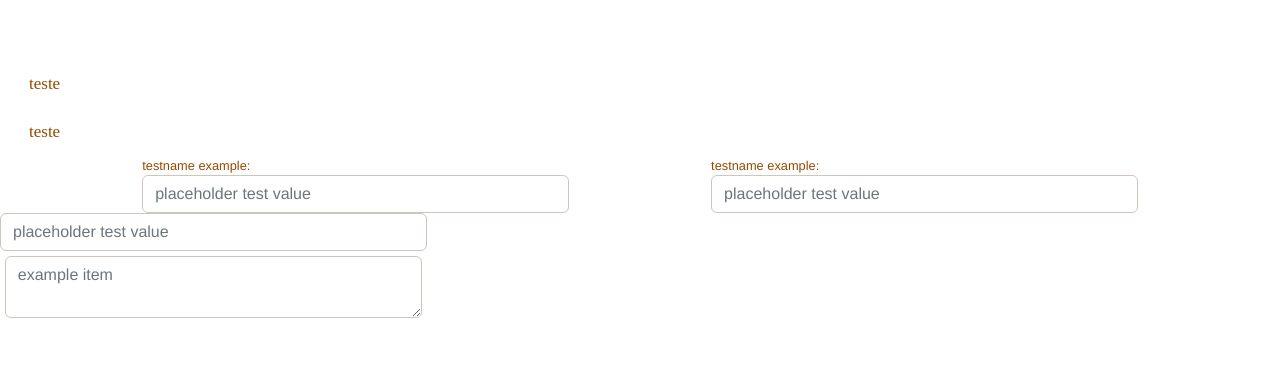
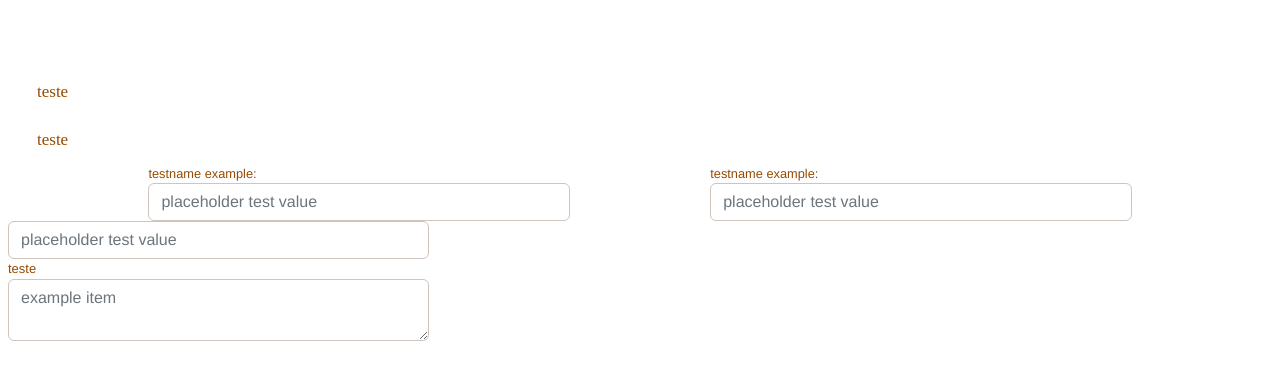
Before and after one commit to gomes1876/test-lib-components, a Vue app: page / in a window 1280 px wide. Shown: the top 380 px of the page. Built offline with nearby package versions, Linux system fonts and the light colour scheme.

Commit message:
correção de titulo em textArea

```diff
--- a/src/App.vue
+++ b/src/App.vue
@@ -1,5 +1,5 @@
 <template>
-  <div id="app">
+  <div id="app" class="p-2">
     <tButton>
       <span>teste</span>
     </tButton>
@@ -9,9 +9,9 @@
     <div style="display: flex; flex-direction: row; justify-content: space-evenly;">
       <TInput size=4 placeholder="placeholder test value" title="testname example:" />
       <TInput size=4 placeholder="placeholder test value" title="testname example:" />
-      </div>
+    </div>
     <TInput size=4 placeholder="placeholder test value" />
-    <TTextarea size=4 placeholder="example item" />
+    <TTextarea title="teste" size=4 placeholder="example item" />
   </div>
 </template>
 
--- a/src/components/TTextarea/index.vue
+++ b/src/components/TTextarea/index.vue
@@ -1,7 +1,7 @@
 <template>
     <div :class="`custom-search col-${size}`">
-        <div class="d-flex align-items-center">
-            <span>{{ title }}</span>
+        <div class="d-flex flex-column">
+            <span class="align-self-start textarea-title">{{ title }}</span>
             <b-form-textarea :placeholder="placeholder" />
         </div>
     </div>
--- a/src/components/TTextarea/t-textarea.css
+++ b/src/components/TTextarea/t-textarea.css
@@ -1,6 +1,5 @@
 textarea {
   outline: 0 none;
-  margin: 0.3em;
   border: 0.03em solid rgb(207, 196, 190);
   box-shadow: none !important;
 }
@@ -12,6 +11,11 @@ textarea:focus {
   color: rgb(151, 73, 0);
 }
 
-/*# sourceMappingURL=t-textarea.css.map */
+.textarea-title {
+  font-size: small;
+  color: rgb(151, 73, 0);
+}
+
+
 
 /*# sourceMappingURL=t-textarea.css.map */
--- a/src/components/TTextarea/t-textarea.scss
+++ b/src/components/TTextarea/t-textarea.scss
@@ -1,6 +1,5 @@
 textarea {
     outline: 0 none;
-    margin: 0.3em;
     border: 0.03em solid rgba(207, 196, 190, 1);
     box-shadow: none !important;
 }
@@ -11,5 +10,9 @@ textarea:focus {
     outline: 0 none;
     color: rgba(151, 73, 0, 1)
 }
+.textarea-title {
+    font-size: small;
+    color: rgba(151, 73, 0, 1)
+}
 
 /*# sourceMappingURL=t-textarea.css.map */
```
Also changed, not shown: 1 other file (tests, documents, lock files or other folders).
